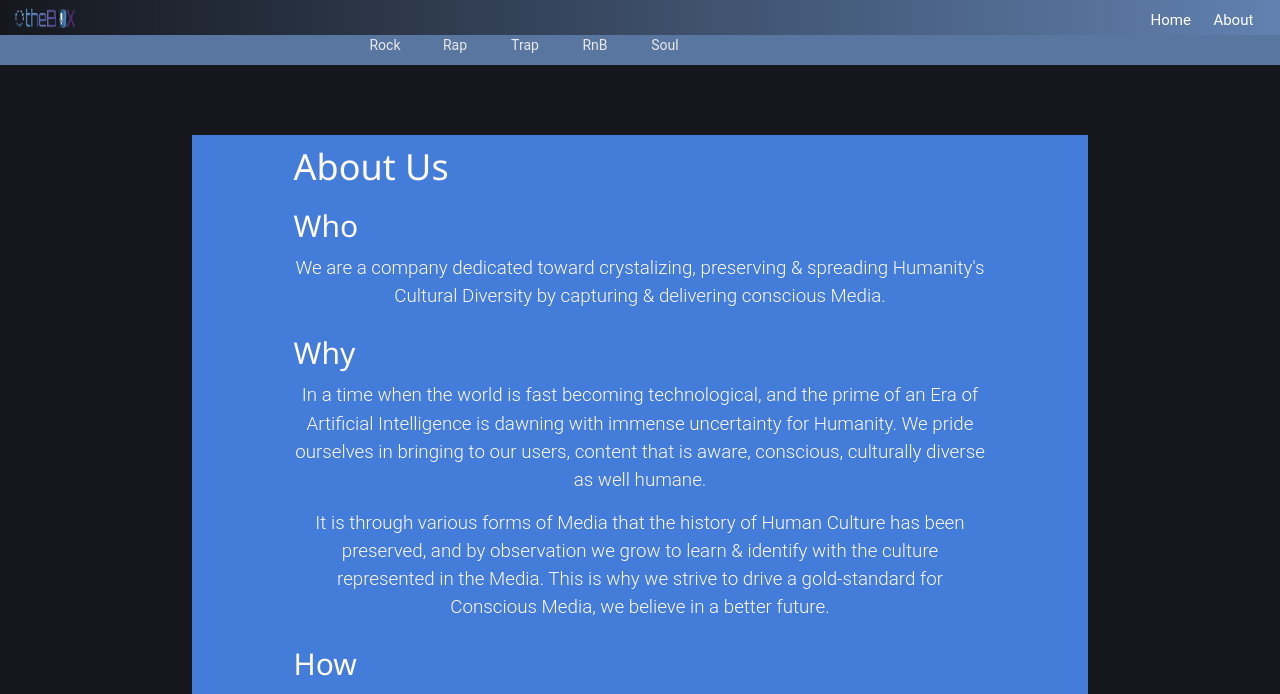
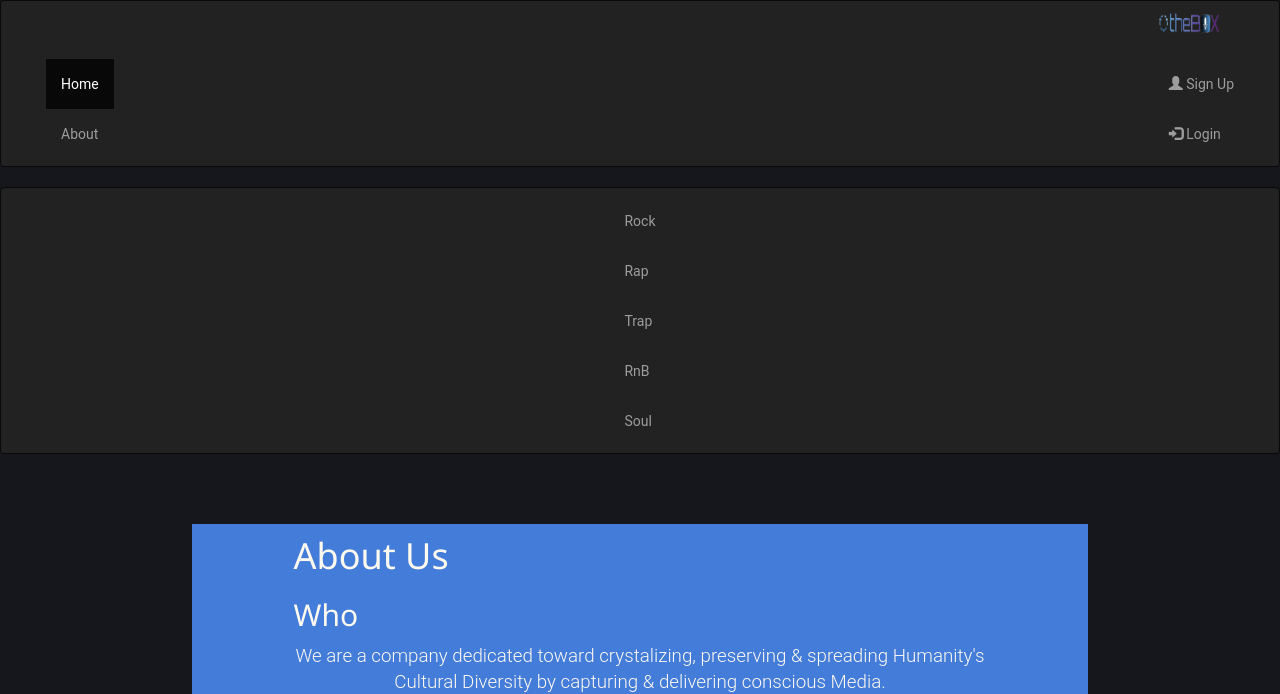
Before and after one commit to Smangaliso007/Blogger, a Django app: page /about in a window 1280 px wide; the page is wider, and only the part inside the window is pictured. Shown: the top 694 px of that part. Run offline with Django 3.2, Linux system fonts and the light colour scheme; data comes from the database, SQL or seed files in the repository; some libraries are stand-ins or nearby versions.

Commit message:
navbar changes

```diff
--- a/blog/static/css/box-blog.css
+++ b/blog/static/css/box-blog.css
@@ -1,15 +1,6 @@
-.classname {
-    width: 10px;
-    height: 10px;
-    padding: 0;
-    margin: 0;
-    background: rgba(255, 0, 0, 0.6);
-    position: relative;
-    -webkit-animation-name: example; /* Safari 4.0 - 8.0 */
-    animation-name: example;
-
+.dropdown {
+  display: none;
 }
-
 #genre_container {
   padding: 0;
   background-color: #6181b0;
@@ -17,7 +8,6 @@
 }
 #genre_span {
   width: 100%;
-  margin-left: 350px;
   text-align: center;
 }
 
@@ -201,3 +191,17 @@
         width: 100%;
     }
 }
+@media only screen and (max-width: 768px) {
+  #all_tag > h1 {
+    display: none;
+  }
+  .dropdown {
+    display: block;
+  }
+  #genre_span {
+    width: 50%;
+  }
+  #base_list_articles {
+    display: none;
+  }
+}
--- a/blog/templates/blog/base.html
+++ b/blog/templates/blog/base.html
@@ -6,6 +6,11 @@
     <meta name="description" content="">
     <meta name="author" content="">
 
+    <!-- JS SCripts -->
+    <script src="https://ajax.googleapis.com/ajax/libs/jquery/1.12.4/jquery.min.js"></script>
+    <script src="https://maxcdn.bootstrapcdn.com/bootstrap/3.4.0/js/bootstrap.min.js"></script>
+    <!-- bootstrapcdn -->
+    <link rel="stylesheet" href="https://maxcdn.bootstrapcdn.com/bootstrap/3.4.0/css/bootstrap.min.css">
     {% load staticfiles %}
     <!-- Bootstrap core CSS -->
     <link rel="stylesheet" href="{% static 'css/bootstrap.min.css' %}">
@@ -25,40 +30,35 @@
 </head>
 <body style="background-color: #15171d;color: floralwhite;">
 <!-- Navigation -->
-<nav class="navbar navbar-expand-lg navbar-white text-black-50 fixed-top" id="mainNav"
-         style="background-image: linear-gradient(to right, #15171d, #6181b0);font-size: 15px;height: 35px;padding: 0;margin-bottom: 0;border: none;">
-        <div class="container-fluid" >
-            <a class="navbar-brand js-scroll-trigger" href="{% url 'index' %}">
-                <img src="{% static 'images/Logo.png' %}" alt="logo" height="20" width="60"/>
-            </a>
-            <button class="navbar-toggler" type="button" data-toggle="collapse" data-target="#navbarResponsive" aria-controls="navbarResponsive" aria-expanded="false" aria-label="Toggle navigation">
-                <span class="navbar-toggler-icon"></span>
+<nav class="navbar navbar-inverse">
+  <div class="container-fluid">
+    <div class="navbar-header">
+      <button type="button" class="navbar-toggle" data-toggle="collapse" data-target="#myNavbar">
+        <span class="icon-bar"></span>
+        <span class="icon-bar"></span>
+        <span class="icon-bar"></span>
       </button>
-            <div class="navbar-nav mr-auto"  id="empty_space" style="width: 83%;">
-                <li class="nav-item"></li>
+      <a class="navbar-brand" href="{% url 'index' %}">
+        <img src="{% static 'images/Logo.png' %}" alt="logo" height="20" width="60"/></a>
     </div>
-            <div class="collapse navbar-collapse" id="navbarResponsive" style="width: 25%;padding: 0;margin-left: auto;">
-                <ul class="navbar-nav">
-                    <li class="nav-item" style="margin-left: 150px;padding-top: 5px;">
-                        <a class="nav-link js-scroll-trigger text-white" href="{% url 'index' %}">Home</a>
-                    </li>
-                    <li class="nav-item ml-2" style="padding-top: 5px;">
-                        <a class="nav-link js-scroll-trigger text-white" href="{% url 'about' %}">About</a>
-                    </li>
+    <div class="collapse navbar-collapse" id="myNavbar">
+      <ul class="nav navbar-nav">
+        <li class="active"><a href="/">Home</a></li>
+        <li><a href="/about">About</a></li>
+      </ul>
+      <ul class="nav navbar-nav navbar-right">
+        <li><a href="#"><span class="glyphicon glyphicon-user"></span> Sign Up</a></li>
+        <li><a href="#"><span class="glyphicon glyphicon-log-in"></span> Login</a></li>
       </ul>
     </div>
   </div>
 </nav>
-<section id="genres_links" style="padding-top: 35px;padding-bottom: 0;">
-  <div class="container-fluid" id="genre_container">
-    <!-- Genre Tag -->
-    <div class="row" id="genre_span">
+<nav class="navbar navbar-inverse">
+  <ul class="nav navbar-nav">
     {% for type in Genres %}
-        <div class="span"><a href="{% url 'genres' type.id %}"> {{ type.name }}</a></div>
+      <li><a href="{% url 'genres' type.id %}"> {{ type.name }}</a>
     {% endfor %}
-    </div>
-  </div>
-</section>
+</nav>
 
 <section id="display"style="padding-top: 0;">
 <!-- Content Block -->
```
Also changed, not shown: blog/templates/blog/base_articles.html (+10 -1 lines). Lines whose indentation alone changed are shown as unchanged.
